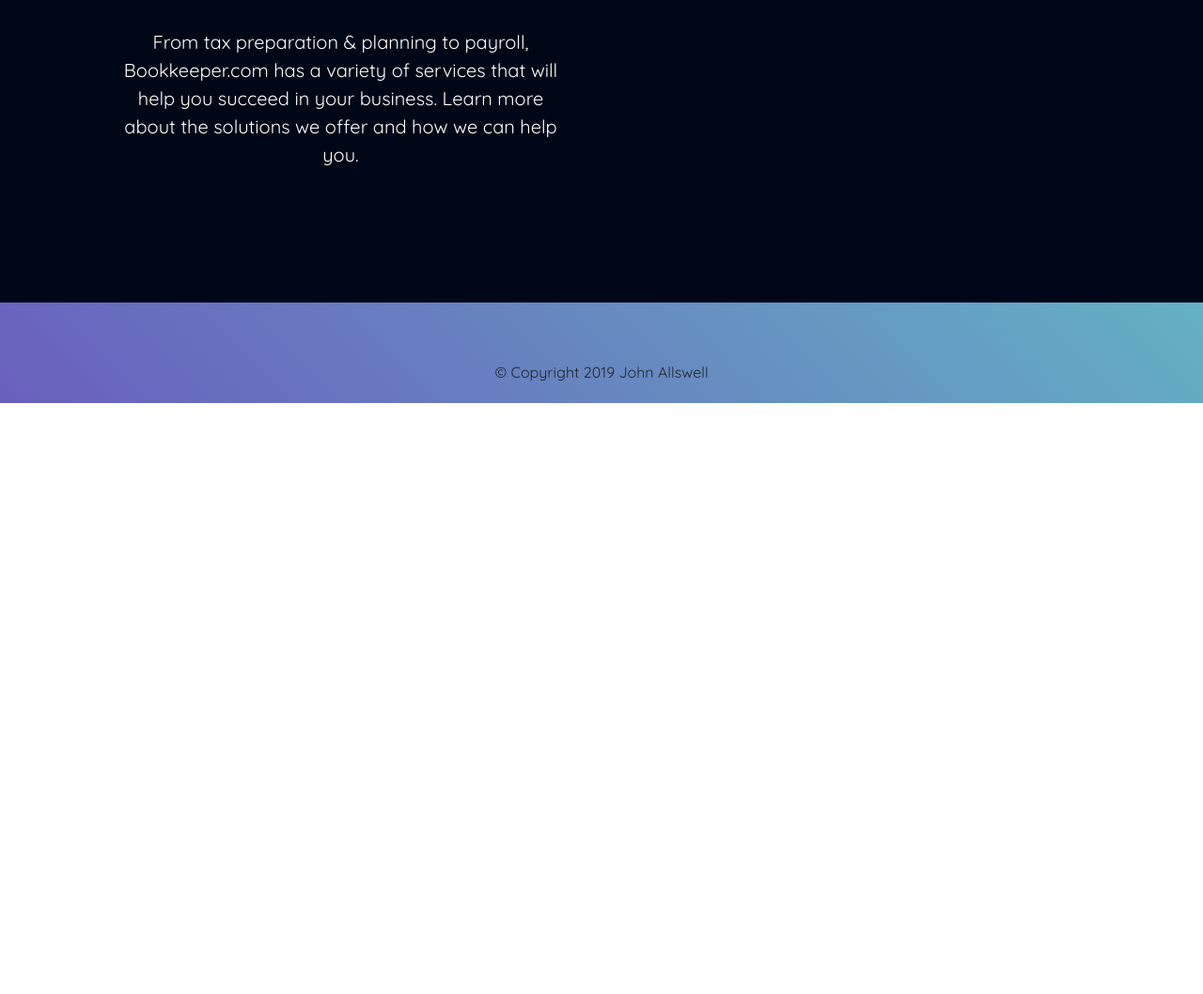
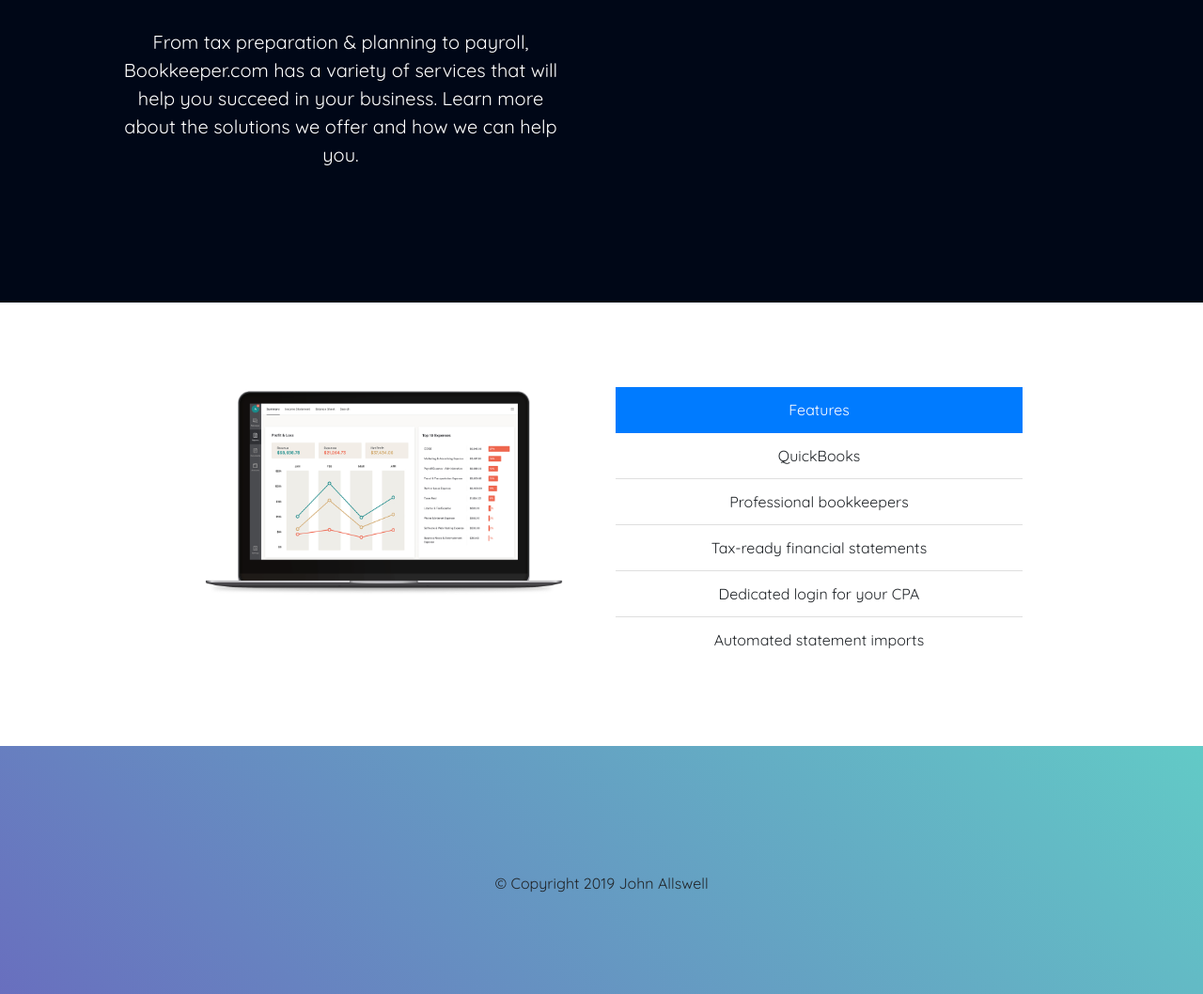
Before and after one commit to johnallswell/amBooked, a plain HTML site: page index.html in a window 1280 px wide. Shown: the part 471-1529 px from the top of the page at 94% size. Before the commit the page ends 900 px from the top, so only its background shows below. Drawn offline with nearby package versions, Linux system fonts and the light colour scheme.

Commit message:
added features section

```diff
--- a/css/styles.css
+++ b/css/styles.css
@@ -11,6 +11,17 @@ hr {
 
 p {
   padding: 5%;
+}
+
+/* Container */
+.container-fluid {
+  padding: 7% 15%;
+}
+
+/* Sections */
+
+.feature-section {
+  background-color: #fff;
 }
 
 /*Banner*/
@@ -35,6 +46,10 @@ p {
 
 .header-icon {
   color: #6595C1;
+}
+
+.laptop-img {
+  width: 90%;
 }
 
 /* Heading */
--- a/index.html
+++ b/index.html
@@ -77,12 +77,36 @@
         </div>
         <div class="col-lg-6">
 
-          <i class="fas fa-hand-holding-usd fa-7x header-icon"></i>
+          <!-- <i class="fas fa-hand-holding-usd fa-10x header-icon"></i> -->
 
         </div>
       </div>
 
     </header>
+
+  <!-- Features -->
+
+  <section class="feature-section" id="features">
+    <div class="container-fluid">
+      <div class="row">
+        <div class="col-lg-6">
+          <img class="laptop-img" src="images/Laptop.png" alt="">
+        </div>
+        <div class="col-lg-6">
+          <ul class="list-group list-group-flush">
+            <li class="list-group-item active">Features</li>
+            <li class="list-group-item">QuickBooks</li>
+            <li class="list-group-item">Professional bookkeepers</li>
+            <li class="list-group-item">Tax-ready financial statements</li>
+            <li class="list-group-item">Dedicated login for your CPA</li>
+            <li class="list-group-item">Automated statement imports</li>
+          </ul>
+        </div>
+
+      </div>
+
+    </div>
+  </section>
 
   <!-- Footer -->
 
```
Also changed, not shown: images/Laptop.png (added).
